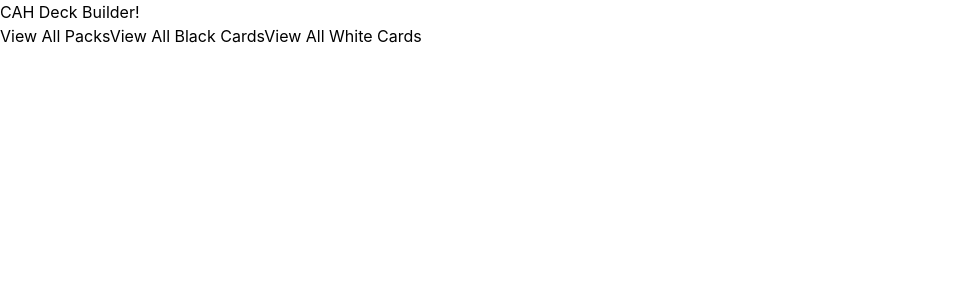
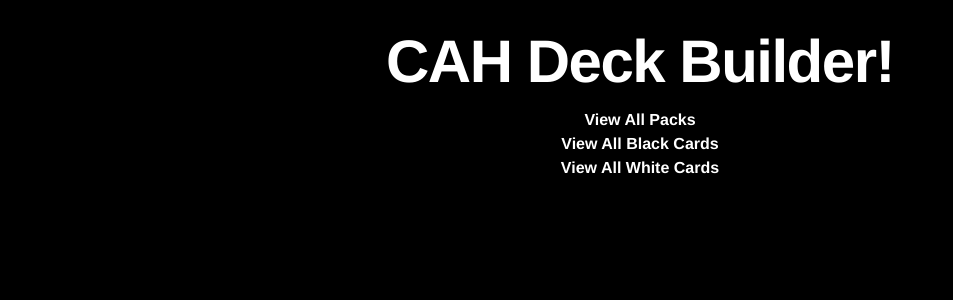
Before and after one commit to cheshirekate8/cahdb, a React (Create React App) app in the folder client/: page / in a window 1280 px wide. Shown: the top 300 px of the page, without its empty margins (0-953 px from the left). Built offline with nearby package versions, Linux system fonts and the light colour scheme.

Commit message:
Basic stylings and homepage, spinner, partial 404 error foolproofing

```diff
--- a/client/src/App.js
+++ b/client/src/App.js
@@ -31,7 +31,7 @@ function App() {
     <>
       <ApolloProvider client={client}>
         <Router>
-          <div className="container">
+          <div className="mx-auto p-8">
             <Routes>
               <Route path="/" element={<Home />} />
               <Route path="/white" element={<WhiteCards />} />
--- /dev/null
+++ b/client/src/components/Spinner.jsx
@@ -0,0 +1,29 @@
+/*
+Spinner from: https://flowbite.com/docs/components/spinner/
+*/
+
+import React from "react";
+
+export default function Spinner({ message = "Loading..." }) {
+  return (
+    <div role="status">
+      <svg
+        aria-hidden="true"
+        className="inline w-8 h-8 text-gray-200 animate-spin dark:text-gray-600 fill-gray-600 dark:fill-gray-300"
+        viewBox="0 0 100 101"
+        fill="none"
+        xmlns="http://www.w3.org/2000/svg"
+      >
+        <path
+          d="M100 50.5908C100 78.2051 77.6142 100.591 50 100.591C22.3858 100.591 0 78.2051 0 50.5908C0 22.9766 22.3858 0.59082 50 0.59082C77.6142 0.59082 100 22.9766 100 50.5908ZM9.08144 50.5908C9.08144 73.1895 27.4013 91.5094 50 91.5094C72.5987 91.5094 90.9186 73.1895 90.9186 50.5908C90.9186 27.9921 72.5987 9.67226 50 9.67226C27.4013 9.67226 9.08144 27.9921 9.08144 50.5908Z"
+          fill="currentColor"
+        />
+        <path
+          d="M93.9676 39.0409C96.393 38.4038 97.8624 35.9116 97.0079 33.5539C95.2932 28.8227 92.871 24.3692 89.8167 20.348C85.8452 15.1192 80.8826 10.7238 75.2124 7.41289C69.5422 4.10194 63.2754 1.94025 56.7698 1.05124C51.7666 0.367541 46.6976 0.446843 41.7345 1.27873C39.2613 1.69328 37.813 4.19778 38.4501 6.62326C39.0873 9.04874 41.5694 10.4717 44.0505 10.1071C47.8511 9.54855 51.7191 9.52689 55.5402 10.0491C60.8642 10.7766 65.9928 12.5457 70.6331 15.2552C75.2735 17.9648 79.3347 21.5619 82.5849 25.841C84.9175 28.9121 86.7997 32.2913 88.1811 35.8758C89.083 38.2158 91.5421 39.6781 93.9676 39.0409Z"
+          fill="currentFill"
+        />
+      </svg>
+      <span className="ml-4">{message}</span>
+    </div>
+  );
+}
--- a/client/src/index.css
+++ b/client/src/index.css
@@ -4,11 +4,13 @@
 
 body {
   margin: 0;
-  font-family: -apple-system, BlinkMacSystemFont, "Segoe UI", "Roboto",
-    "Oxygen", "Ubuntu", "Cantarell", "Fira Sans", "Droid Sans",
-    "Helvetica Neue", sans-serif;
+  font-family: "HelveticaNeue-Light", "Helvetica Neue Light", "Helvetica Neue",
+    Helvetica, Arial, "Lucida Grande", sans-serif;
   -webkit-font-smoothing: antialiased;
   -moz-osx-font-smoothing: grayscale;
+  background-color: black;
+  color: white;
+  font-weight: 900;
 }
 
 code {
--- a/client/src/pages/404.jsx
+++ b/client/src/pages/404.jsx
@@ -3,7 +3,9 @@ import { Link } from "react-router-dom";
 const NotFound = () => {
   return (
     <div>
-      <h1>404</h1>
+      <h1 className="mb-4 text-4xl leading-none tracking-tight md:text-5xl lg:text-6xl">
+        404
+      </h1>
       <p>Against Humanity, we couldn't find that page</p>
       <p>Draw another card and try again</p>
       <Link to="/">Back to Home</Link>
--- a/client/src/pages/BlackCards.jsx
+++ b/client/src/pages/BlackCards.jsx
@@ -1,17 +1,21 @@
 import { useQuery } from "@apollo/client";
 import { GET_BLACKCARDS } from "../queries/packQueries";
 import Card from "../components/Card";
+import Spinner from "../components/Spinner";
+import NotFound from "./404";
 export default function BlackCards() {
   const { loading, error, data } = useQuery(GET_BLACKCARDS);
 
-  if (loading) return <div>Loading...</div>;
-  if (error) return <div>Something went wrong! {error.message} </div>;
+  if (loading) return <Spinner />;
+  if (error) return <NotFound />;
 
   return (
     <>
-      <h1>Black Cards</h1>
+      <h1 className="mb-4 text-4xl leading-none tracking-tight md:text-5xl lg:text-6xl">
+        Black Cards
+      </h1>
       {!loading && !error && data.packs.length > 0 ? (
-        <ul>
+        <ul className="flex flex-wrap gap-4">
           {data.packs.map((pack) => (
             <>
               {pack.black.map((blackCard) => (
--- a/client/src/pages/Home.jsx
+++ b/client/src/pages/Home.jsx
@@ -2,11 +2,15 @@ import { Link } from "react-router-dom";
 
 const Home = () => {
   return (
-    <div>
-      <h1>CAH Deck Builder!</h1>
-      <Link to="/packs">View All Packs</Link>
-      <Link to="/black">View All Black Cards</Link>
-      <Link to="/white">View All White Cards</Link>
+    <div className="flex  flex-col items-center">
+      <h1 className="mb-4 text-4xl leading-none tracking-tight md:text-5xl lg:text-6xl">
+        CAH Deck Builder!
+      </h1>
+      <div className="flex flex-col items-center">
+        <Link to="/packs">View All Packs</Link>
+        <Link to="/black">View All Black Cards</Link>
+        <Link to="/white">View All White Cards</Link>
+      </div>
     </div>
   );
 };
--- a/client/src/pages/Pack.jsx
+++ b/client/src/pages/Pack.jsx
@@ -2,6 +2,8 @@ import { useParams } from "react-router-dom";
 import { useQuery } from "@apollo/client";
 import { GET_PACK } from "../queries/packQueries";
 import Card from "../components/Card";
+import Spinner from "../components/Spinner";
+import NotFound from "./404";
 
 function Pack() {
   const { packId } = useParams();
@@ -9,23 +11,33 @@ function Pack() {
     variables: { packId: parseInt(packId) },
   });
 
-  if (loading) return <p>Loading...</p>;
-  if (error) return <p>Error: {error.message}</p>;
+  if (loading) return <Spinner />;
+  if (error) return <NotFound />;
 
   const pack = data.pack;
 
   return (
     <div>
-      <h1>{pack.name}</h1>
-      {pack.official && <h4>Official Pack</h4>}
-      <h2>White Cards ({pack.white.length})</h2>
-      <ul>
+      <h1 className="mb-2 text-4xl leading-none tracking-tight md:text-5xl lg:text-6xl">
+        {pack.name}
+      </h1>
+      {pack.official && (
+        <h4 className="text-xl font-black mb-8 italic font-normal">
+          Official Pack
+        </h4>
+      )}
+      <h2 className="text-3xl font-black mb-4">
+        White Cards ({pack.white.length})
+      </h2>
+      <ul className="flex flex-wrap gap-4 mb-16">
         {pack.white.map((card, index) => (
           <Card color="white" text={card.text} key={index} />
         ))}
       </ul>
-      <h2>Black Cards ({pack.black.length})</h2>
-      <ul>
+      <h2 className="text-3xl font-black mb-4">
+        Black Cards ({pack.black.length})
+      </h2>
+      <ul className="flex flex-wrap gap-4">
         {pack.black.map((card, index) => (
           <li key={index}>
             <Card color="black" text={card.text} />
--- a/client/src/pages/Packs.jsx
+++ b/client/src/pages/Packs.jsx
@@ -1,18 +1,22 @@
 import { useQuery } from "@apollo/client";
 import { GET_PACKS } from "../queries/packQueries";
 import { Link } from "react-router-dom";
+import NotFound from "./404";
+import Spinner from "../components/Spinner";
 
 export default function Packs() {
   const { loading, error, data } = useQuery(GET_PACKS);
 
-  if (loading) return <div>Loading...</div>;
-  if (error) return <div>Something went wrong! {error.message} </div>;
+  if (loading) return <Spinner />;
+  if (error) return <NotFound />;
 
   return (
     <>
-      <h1>Packs</h1>
+      <h1 className="mb-4 text-4xl leading-none tracking-tight md:text-5xl lg:text-6xl">
+        Packs
+      </h1>
       {!loading && !error && data.packs.length > 0 ? (
-        <ul>
+        <ul className="">
           {data.packs.map((pack) => (
             <li>
               <Link to={`/packs/${pack.white[0]?.pack}`}>{pack.name}</Link>
--- a/client/src/pages/WhiteCards.jsx
+++ b/client/src/pages/WhiteCards.jsx
@@ -1,17 +1,21 @@
 import { useQuery } from "@apollo/client";
 import { GET_WHITECARDS } from "../queries/packQueries";
 import Card from "../components/Card";
+import Spinner from "../components/Spinner";
+import NotFound from "./404";
 export default function WhiteCards() {
   const { loading, error, data } = useQuery(GET_WHITECARDS);
 
-  if (loading) return <div>Loading...</div>;
-  if (error) return <div>Something went wrong! {error.message} </div>;
+  if (loading) return <Spinner />;
+  if (error) return <NotFound />;
 
   return (
     <>
-      <h1>White Cards</h1>
+      <h1 className="mb-4 text-4xl leading-none tracking-tight md:text-5xl lg:text-6xl">
+        White Cards
+      </h1>
       {!loading && !error && data.packs.length > 0 ? (
-        <ul>
+        <ul className="flex flex-wrap gap-4">
           {data.packs.map((pack) => (
             <>
               {pack.white.map((whiteCard) => (
```
Also changed, not shown: client/src/images/CAHCartLogo.png (added), 1 other file (tests, documents, lock files or other folders).
